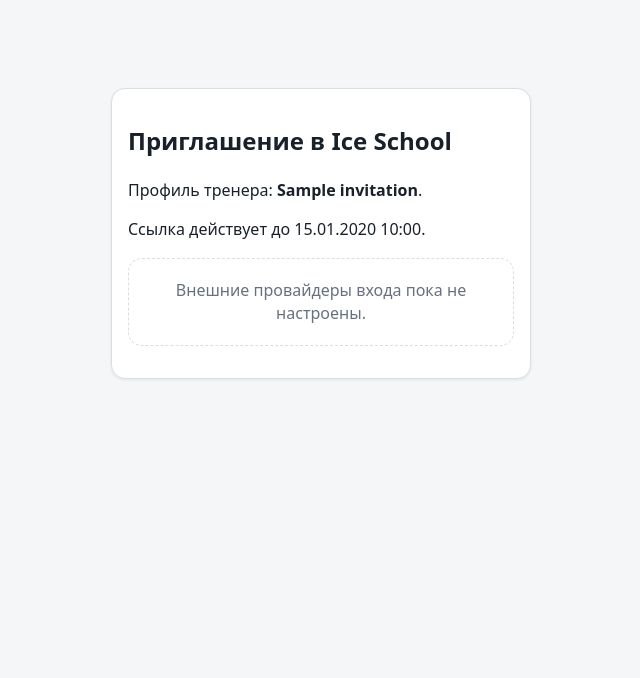
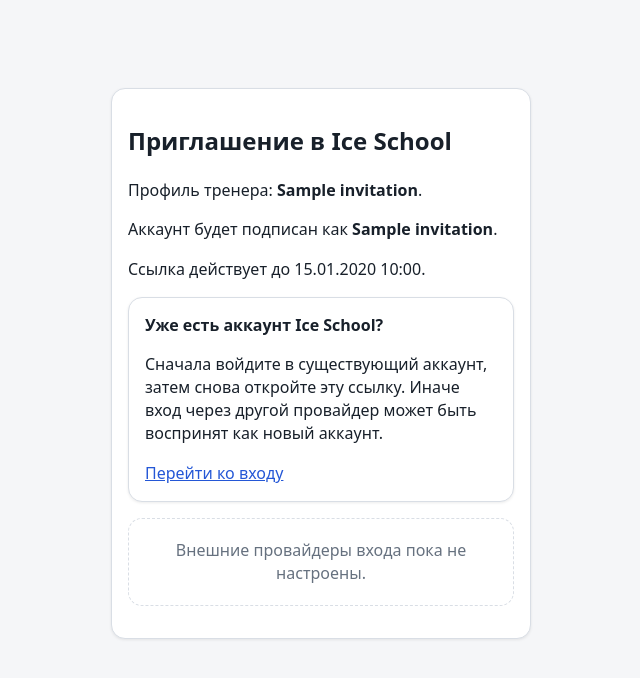
Before and after one commit to undel-gh/Ice-school-schedule, a Django app: template templates/accounts/invitation_landing.html in a window 1280 px wide. Shown: the part 47-725 px from the top of the page, without its empty margins (319-959 px from the left). Run offline with Django 5.2, Linux system fonts and the light colour scheme; the template is opened without the code that fills it: most values are stand-ins (such as "Sample title", 1, 10 or a date in 2020).

Commit message:
Clarify invitation target account

```diff
--- a/templates/accounts/invitation_landing.html
+++ b/templates/accounts/invitation_landing.html
@@ -11,9 +11,34 @@
   {% else %}
     <p>Профиль тренера: <strong>{{ invitation.coach_display_name }}</strong>.</p>
   {% endif %}
+  <p>Аккаунт будет подписан как <strong>{{ invitation.account_display_name }}</strong>.</p>
   <p>Ссылка действует до {{ invitation.expires_at|date:"d.m.Y H:i" }}.</p>
 
-  {% if providers %}
+  {% if request.user.is_authenticated %}
+    <div class="report-card">
+      <strong>Вы уже вошли как {{ request.user.display_label }}.</strong>
+      {% if signed_in_external_auth_allowed %}
+        <p>Доступ по этому приглашению будет добавлен именно к этому аккаунту.</p>
+      {% else %}
+        <p>Для staff/manager аккаунтов внешний вход и принятие таких приглашений запрещены. Выйдите из служебного аккаунта.</p>
+      {% endif %}
+      <form method="post" action="{% url 'logout' %}">
+        {% csrf_token %}
+        <button type="submit">Выйти</button>
+      </form>
+    </div>
+  {% else %}
+    <div class="report-card">
+      <strong>Уже есть аккаунт Ice School?</strong>
+      <p>
+        Сначала войдите в существующий аккаунт, затем снова откройте эту ссылку.
+        Иначе вход через другой провайдер может быть воспринят как новый аккаунт.
+      </p>
+      <a href="{% url 'login' %}">Перейти ко входу</a>
+    </div>
+  {% endif %}
+
+  {% if providers and signed_in_external_auth_allowed %}
     <div class="toolbar">
       {% if "yandex" in providers %}
         <a class="btn btn-primary" href="{% url 'external_auth:invitation_login' 'yandex' %}">Продолжить через Яндекс</a>
```
